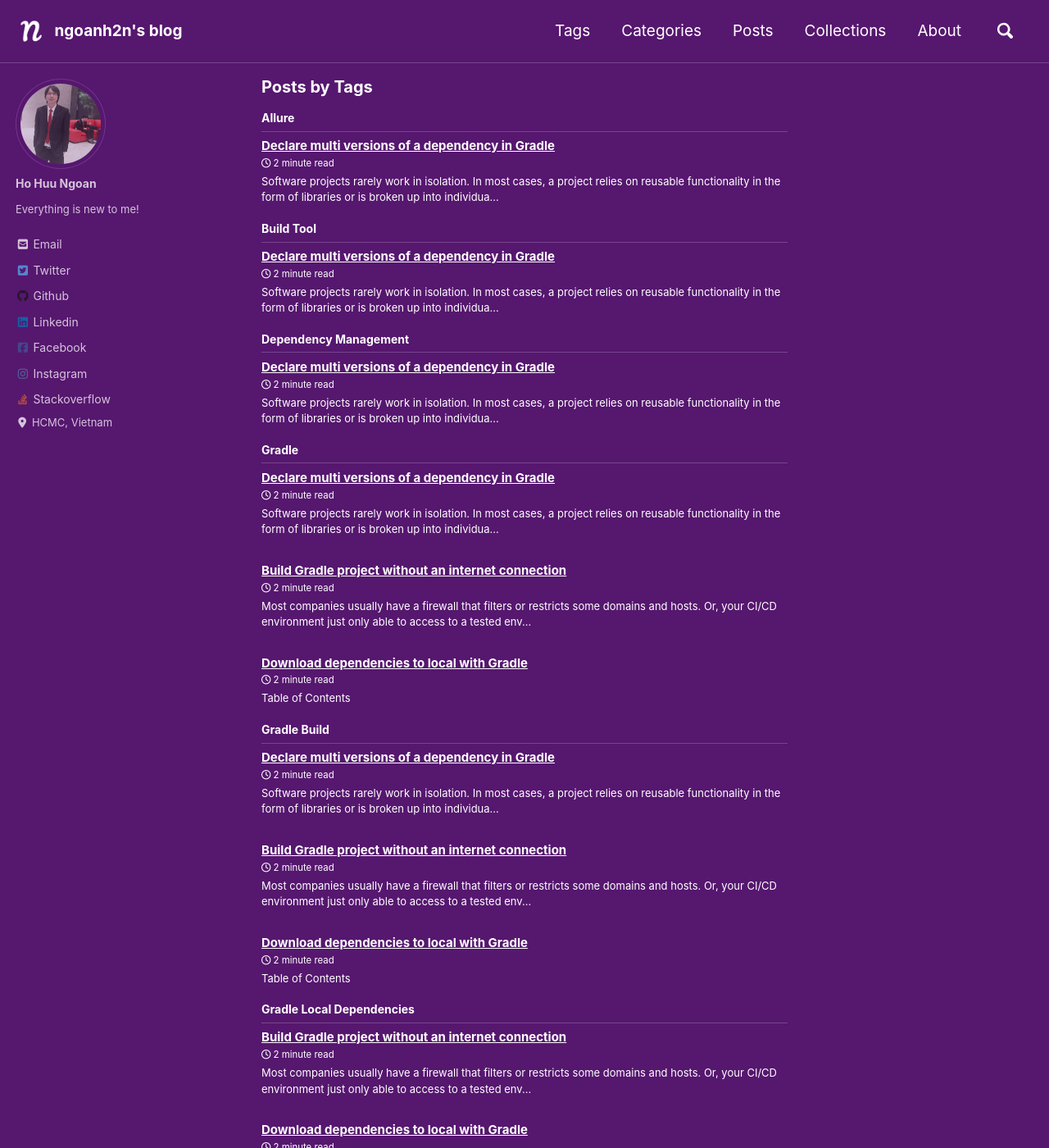
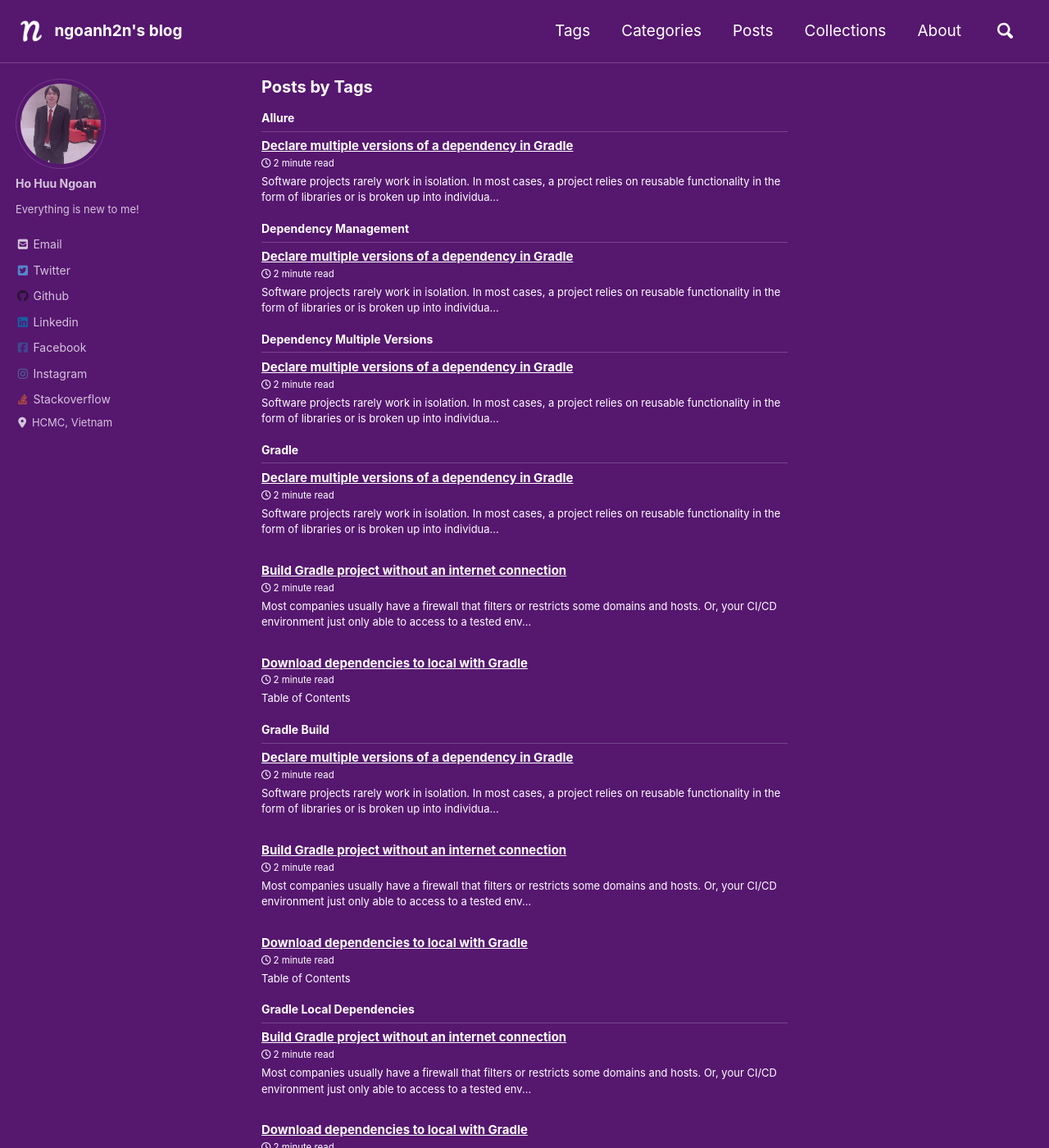
Before and after one commit to ngoanh2n/blog, a Jekyll site: the page built from _pages/tag-archive.html, in a window 1280 px wide and 1400 px high. Shown: the whole window at 82% size. Built offline with Jekyll 4.4.1, drawn with Linux system fonts in a browser that asks for light colours; cached includes are drawn as plain includes; nearby versions of some CDN libraries; comment, search, counter and statistics services are not loaded; a style sheet for code colours, icons or effects is not loaded; some of the changed text lies outside the part shown.

Commit message:
[POST] Rename post, Update tags for 2020-02-28-declare-multi-versions-of-a-dependency-in-gradle.md

```diff
--- a/_posts/2020-02-28-declare-multi-versions-of-a-dependency-in-gradle.md
+++ b/_posts/2020-02-28-declare-multiple-versions-of-a-dependency-in-gradle.md
@@ -1,17 +1,16 @@
 ---
-title:  "Declare multi versions of a dependency in Gradle"
+title:  "Declare multiple versions of a dependency in Gradle"
 modified: 2020-02-28T23:00:00+07:00
-permalink: /how-to/declare-multi-versions-of-a-dependency-in-gradle
+permalink: /how-to/declare-multiple-versions-of-a-dependency-in-gradle
 categories:
   - How To
 tags:
   - Gradle
+  - Gradle Build
+  - Dependency Multiple Versions
   - Dependency Management
-  - Gradle Build
-  - Build Tool
   - TestNG
   - Allure
-  - Gradle Multi Versions
   - Java
 ---
 
```
